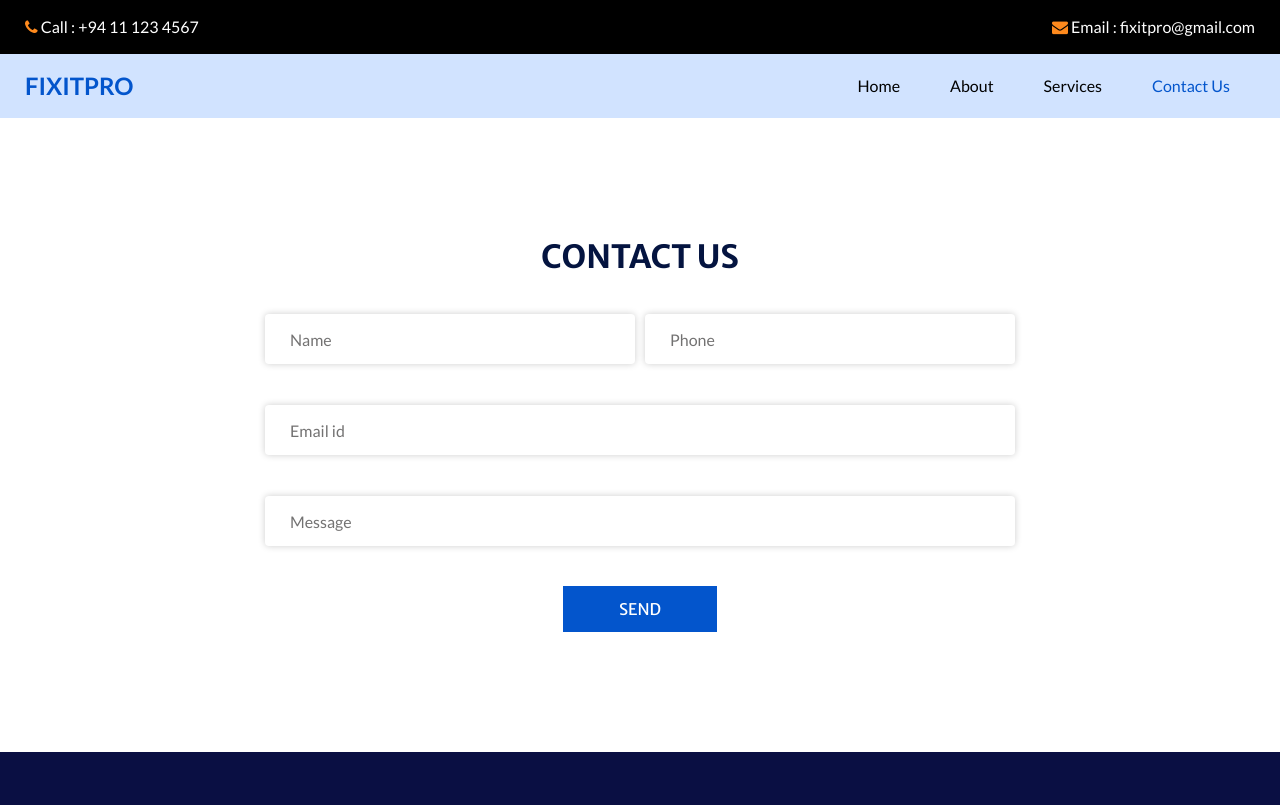
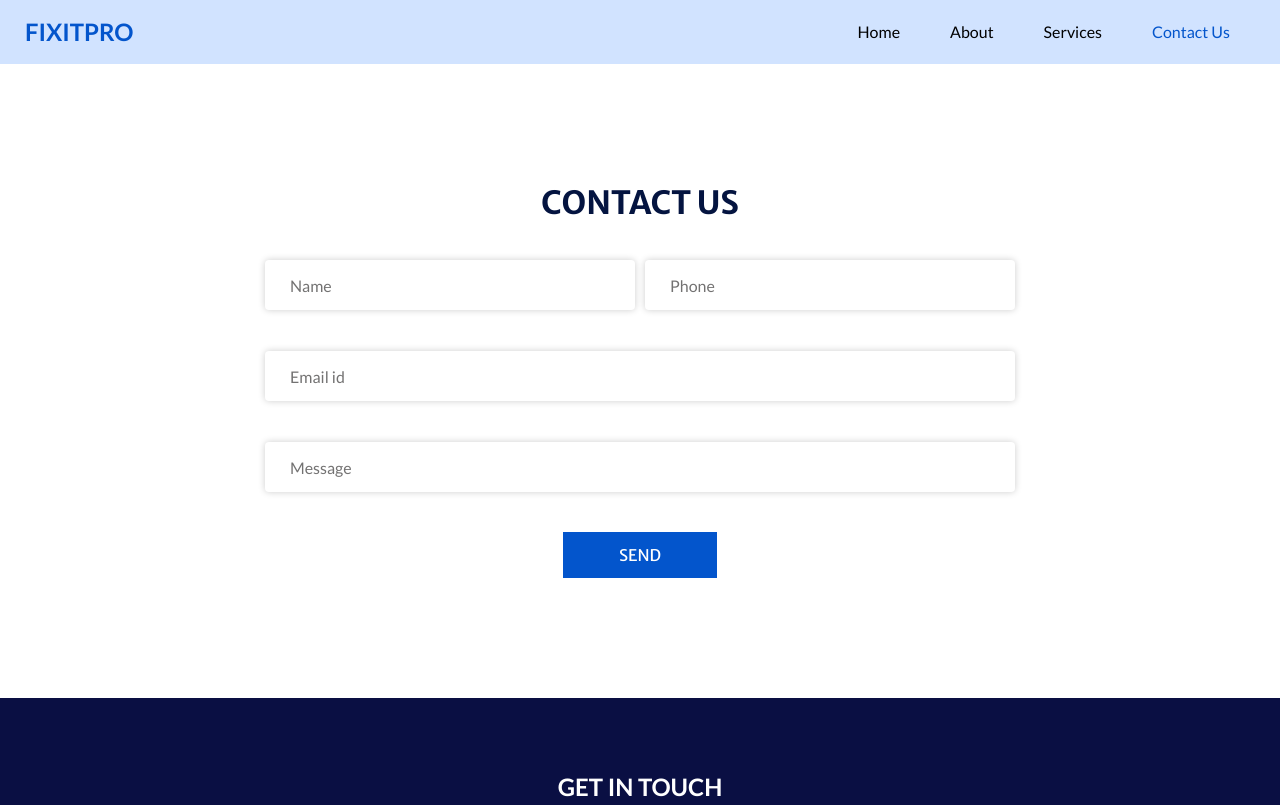
Before and after one commit to Tharushi-Diwyanjili/FixItPro-Website, a plain HTML site: page contact.html in a window 1280 px wide. Shown: the top 805 px of the page. Drawn offline with nearby package versions, Linux system fonts and the light colour scheme.

Commit message:
Update contact.html

```diff
--- a/contact.html
+++ b/contact.html
@@ -32,24 +32,6 @@
   <div class="hero_area">
     <!-- header section strats -->
     <header class="header_section">
-      <div class="header_top">
-        <div class="container-fluid">
-          <div class="contact_nav">
-            <a href="">
-              <i class="fa fa-phone" aria-hidden="true"></i>
-              <span>
-                Call : +94 11 123 4567
-              </span>
-            </a>
-            <a href="">
-              <i class="fa fa-envelope" aria-hidden="true"></i>
-              <span>
-                Email : fixitpro@gmail.com
-              </span>
-            </a>
-          </div>
-        </div>
-      </div>
       <div class="header_bottom">
         <div class="container-fluid">
           <nav class="navbar navbar-expand-lg custom_nav-container ">
```
